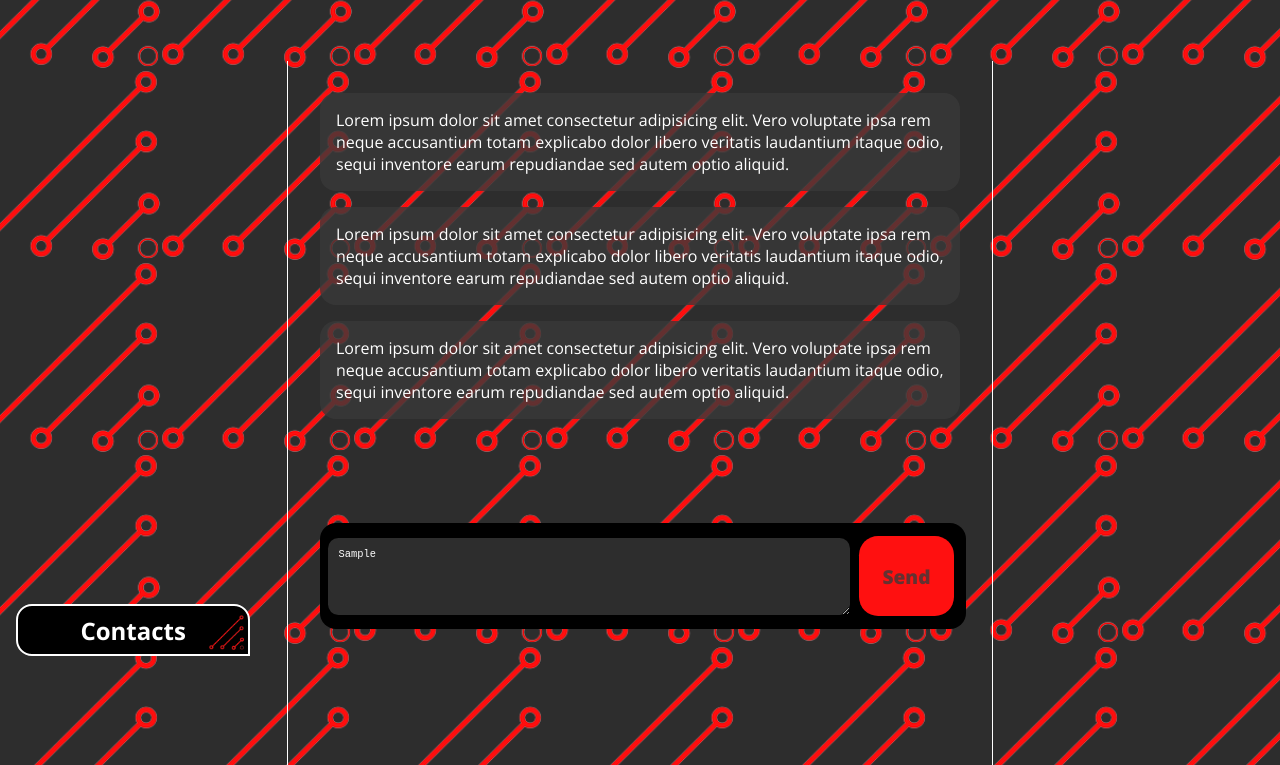
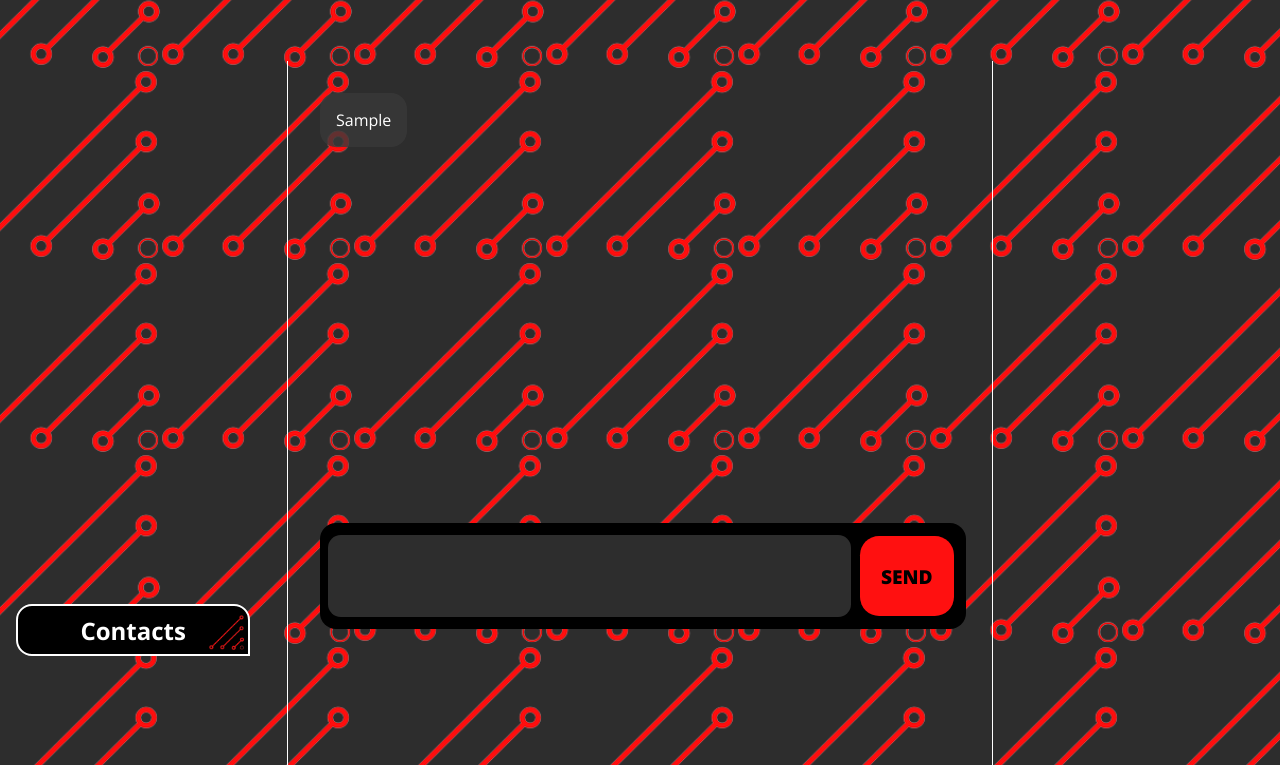
Before and after one commit to Zansuken/Fast-Chat, a plain HTML site: page index.html in a window 1280 px wide. Both pictures are taken after typing "Sample" into the empty fields and a click on the button "Send". Shown: the part 123-888 px from the top of the page. Drawn offline with nearby package versions, Linux system fonts and the light colour scheme.

Commit message:
sending message script

```diff
--- /dev/null
+++ b/JavaScript/chat-box.js
@@ -0,0 +1,12 @@
+const sendBtn = document.querySelector("#send_button");
+const textArea = document.querySelector("#text_input");
+const chatFlow = document.querySelector("#chat_flow");
+
+console.dir(textArea)
+
+sendBtn.addEventListener("click", function addMessage() {
+    const chatLine = document.createElement("li")
+    chatLine.textContent = textArea.value
+    chatFlow.appendChild(chatLine)
+    textArea.value = ""
+})
--- a/JavaScript/side-panel.js
+++ b/JavaScript/side-panel.js
@@ -1,8 +1,6 @@
 const showContactBtn = document.getElementById("nav_btn");
 const hideContactBtn = document.getElementById("nav_btn--close");
 const contactPanel = document.getElementById("contact_panel");
-
-console.log(hideContactBtn);
 
 showContactBtn.addEventListener("click", function openPanel() {
     contactPanel.style.transform = "translateX(0)";
--- a/index.css
+++ b/index.css
@@ -5,10 +5,10 @@
 
 /* Global positioning */
 
+
 body {
     margin: 0;
     padding: 0;
-    width: 100vw;
     height: 100vh;
     background-color: rgba(12, 12, 12, 0.863);
     color: white;
@@ -234,6 +234,7 @@ main li {
     margin-bottom: 1em;
     padding: 1em;
     border-radius: 1em;
+    width: fit-content;
 }
 
 .chat_input {
@@ -256,18 +257,17 @@ main li {
     color: white;
     font-size: 0.8em;
     font-weight: normal;
+    font-family: 'Open Sans', sans-serif;
     padding: 1em;
     margin-left: 5px;
     overflow-wrap: break-word;
     border: none;
-}
-
-#text_input:focus-visible {
-    border: none;
+    resize: none;
 }
 
 #text_input:focus, #text_input:focus-visible {
-    border: 4px solid #FF1010;
+    border: 2px solid #FF1010;
+    outline: none;
 }
 
 .chat_input input {
@@ -277,12 +277,13 @@ main li {
     border-radius: 1em;
     border: none;
     background-color: #FF1010;
-    color: rgba(58, 58, 58, 0.788);
+    color: black;
     font-family: 'Open Sans', sans-serif;
     font-size: 1.2em;
     font-weight: 800;
     margin: 0.5em;
     cursor: pointer;
+    text-transform: uppercase;
 }
 
 .chat_input input:hover {
--- a/index.html
+++ b/index.html
@@ -57,26 +57,19 @@
 
     <main>
         <div class="chat_section">
-            <ul>
-                <li>Lorem ipsum dolor sit amet consectetur adipisicing elit. Vero voluptate ipsa rem neque accusantium
-                    totam explicabo dolor libero veritatis laudantium itaque odio, sequi inventore earum repudiandae sed
-                    autem optio aliquid.</li>
-                <li>Lorem ipsum dolor sit amet consectetur adipisicing elit. Vero voluptate ipsa rem neque accusantium
-                    totam explicabo dolor libero veritatis laudantium itaque odio, sequi inventore earum repudiandae sed
-                    autem optio aliquid.</li>
-                <li>Lorem ipsum dolor sit amet consectetur adipisicing elit. Vero voluptate ipsa rem neque accusantium
-                    totam explicabo dolor libero veritatis laudantium itaque odio, sequi inventore earum repudiandae sed
-                    autem optio aliquid.</li>
+            <ul id="chat_flow">
+
             </ul>
         </div>
         <div class="chat_input">
-            <textarea name="" id="text_input" cols="30" rows="10"></textarea>
-            <input type="button" value="Send">
+            <textarea name="" id="text_input" cols="30" rows="10" autocomplete="off"></textarea>
+            <input type="button" value="Send" id="send_button">
         </div>
     </main>
 
     <script src="./index.js"></script>
     <script src="./JavaScript/side-panel.js"></script>
+    <script src="./JavaScript/chat-box.js"></script>
 </body>
 
 </html>
```
